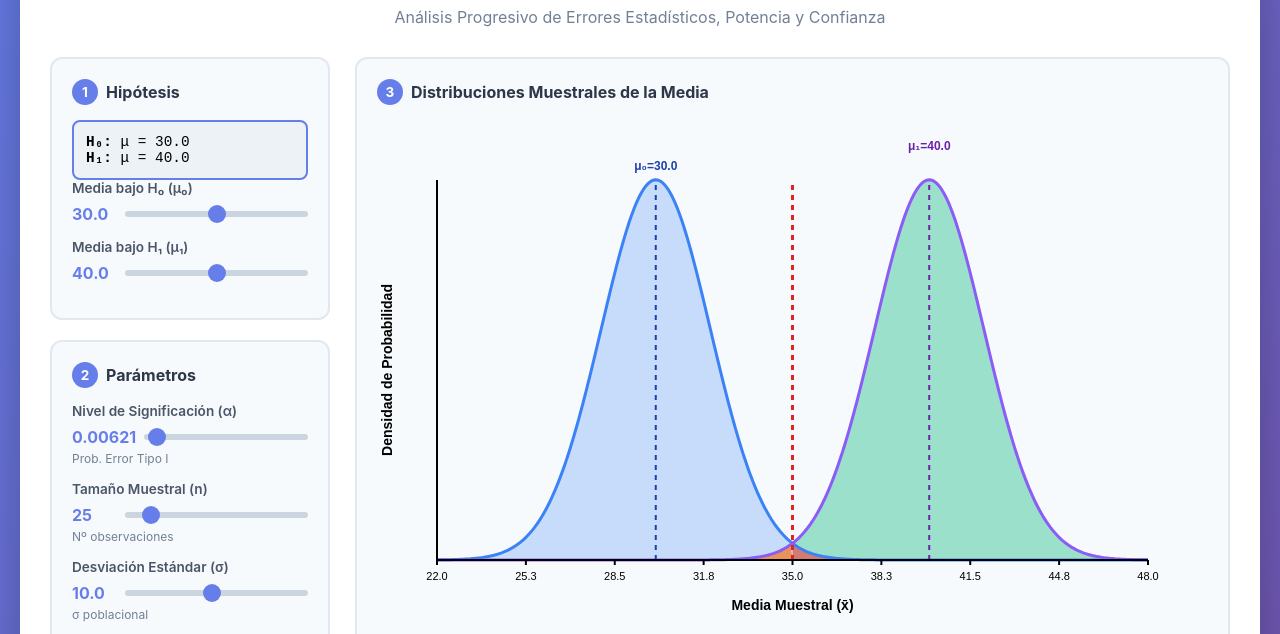
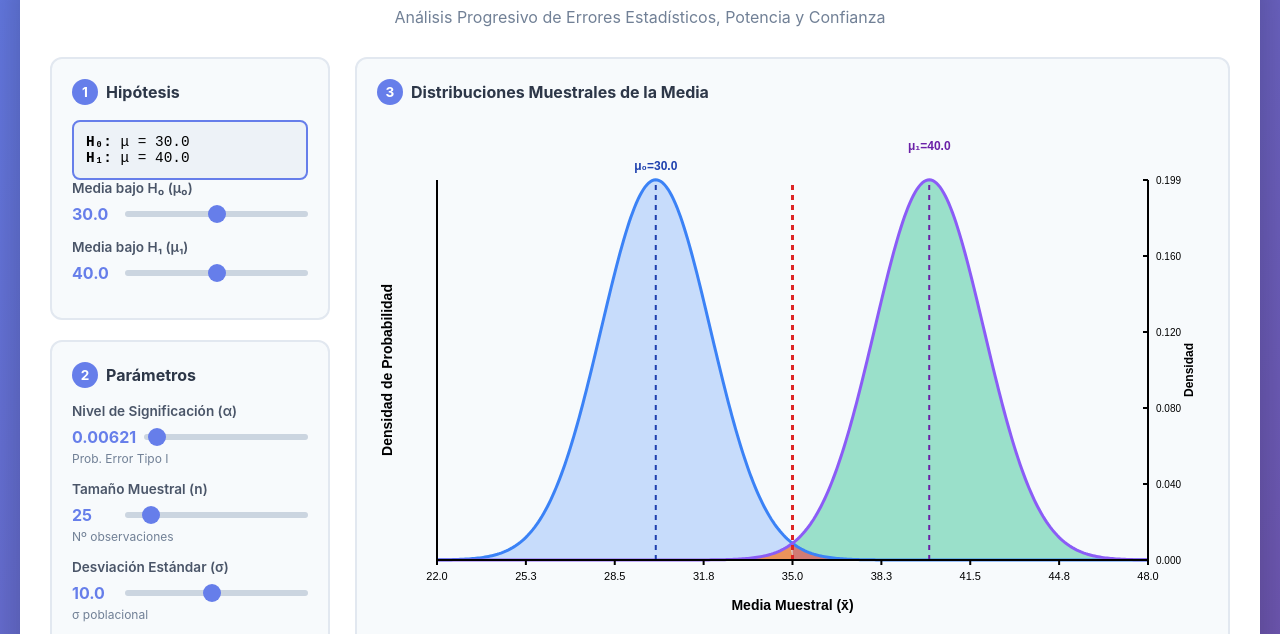
Before and after one commit to upocuantitativo/hipotesis, a plain HTML site: page index.html in a window 1280 px wide. Shown: the part 92-726 px from the top of the page. Drawn offline with Linux system fonts and the light colour scheme.

Commit message:
Añadir escala de densidad de probabilidad en eje Y derecho que se actualiza dinámicamente

```diff
--- a/index.html
+++ b/index.html
@@ -737,6 +737,42 @@
                 ctx.lineTo(px, canvas.height - padding + 5);
                 ctx.stroke();
             }
+
+            // Eje Y derecho para escala de densidad
+            ctx.strokeStyle = '#000';
+            ctx.lineWidth = 2;
+            ctx.beginPath();
+            ctx.moveTo(canvas.width - padding, padding);
+            ctx.lineTo(canvas.width - padding, canvas.height - padding);
+            ctx.stroke();
+
+            // Marcas en eje Y derecho (densidad)
+            ctx.fillStyle = '#000';
+            ctx.font = '10px Arial';
+            ctx.textAlign = 'left';
+            const numTicksY = 5;
+            for (let i = 0; i <= numTicksY; i++) {
+                const density = (maxY / numTicksY) * i;
+                const py = mapY(density);
+
+                // Marca
+                ctx.beginPath();
+                ctx.moveTo(canvas.width - padding - 5, py);
+                ctx.lineTo(canvas.width - padding, py);
+                ctx.stroke();
+
+                // Etiqueta
+                ctx.fillText(density.toFixed(3), canvas.width - padding + 8, py + 4);
+            }
+
+            // Etiqueta del eje Y derecho
+            ctx.save();
+            ctx.translate(canvas.width - 15, canvas.height / 2);
+            ctx.rotate(-Math.PI / 2);
+            ctx.font = 'bold 12px Arial';
+            ctx.textAlign = 'center';
+            ctx.fillText('Densidad', 0, 0);
+            ctx.restore();
         }
 
         // Inicializar
```
